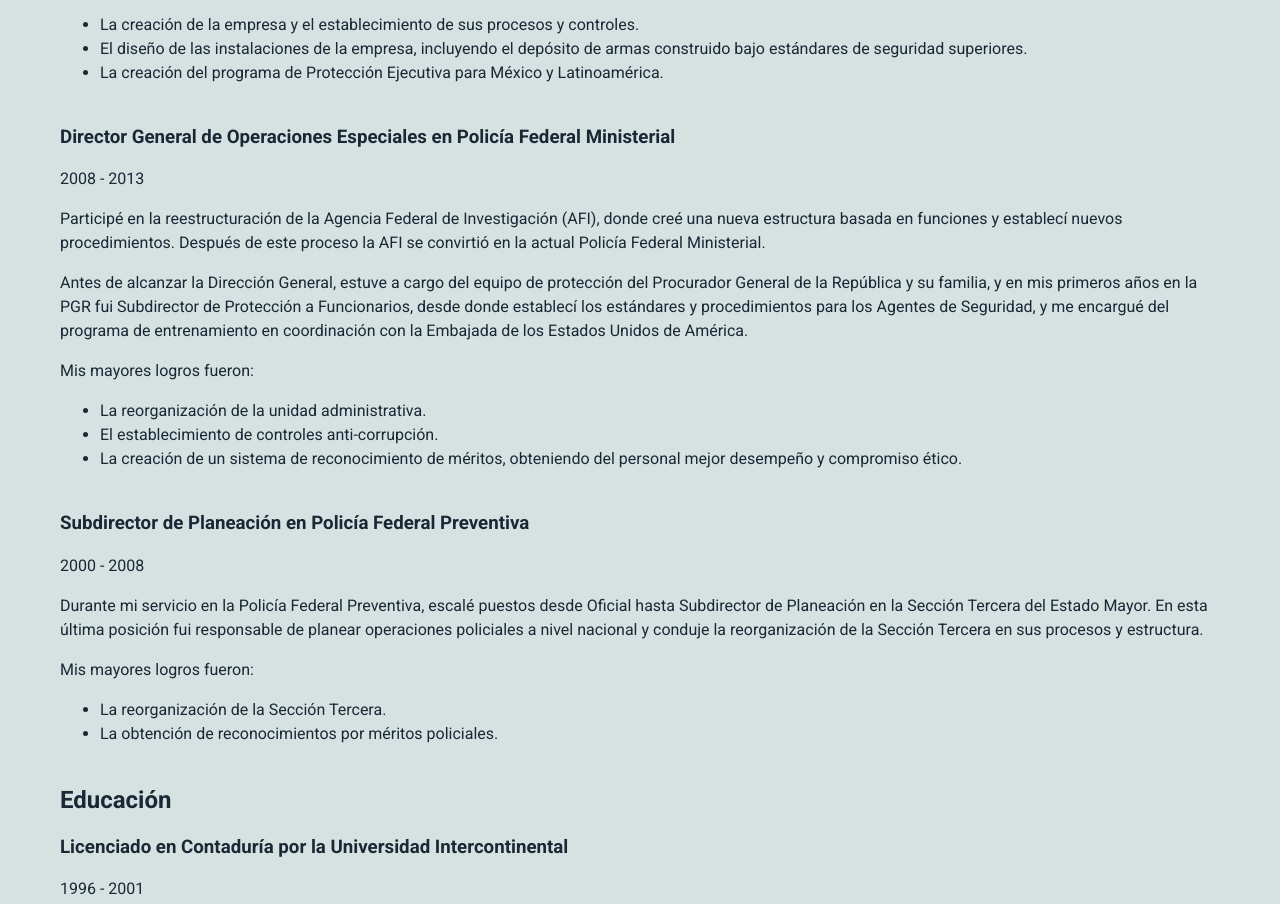
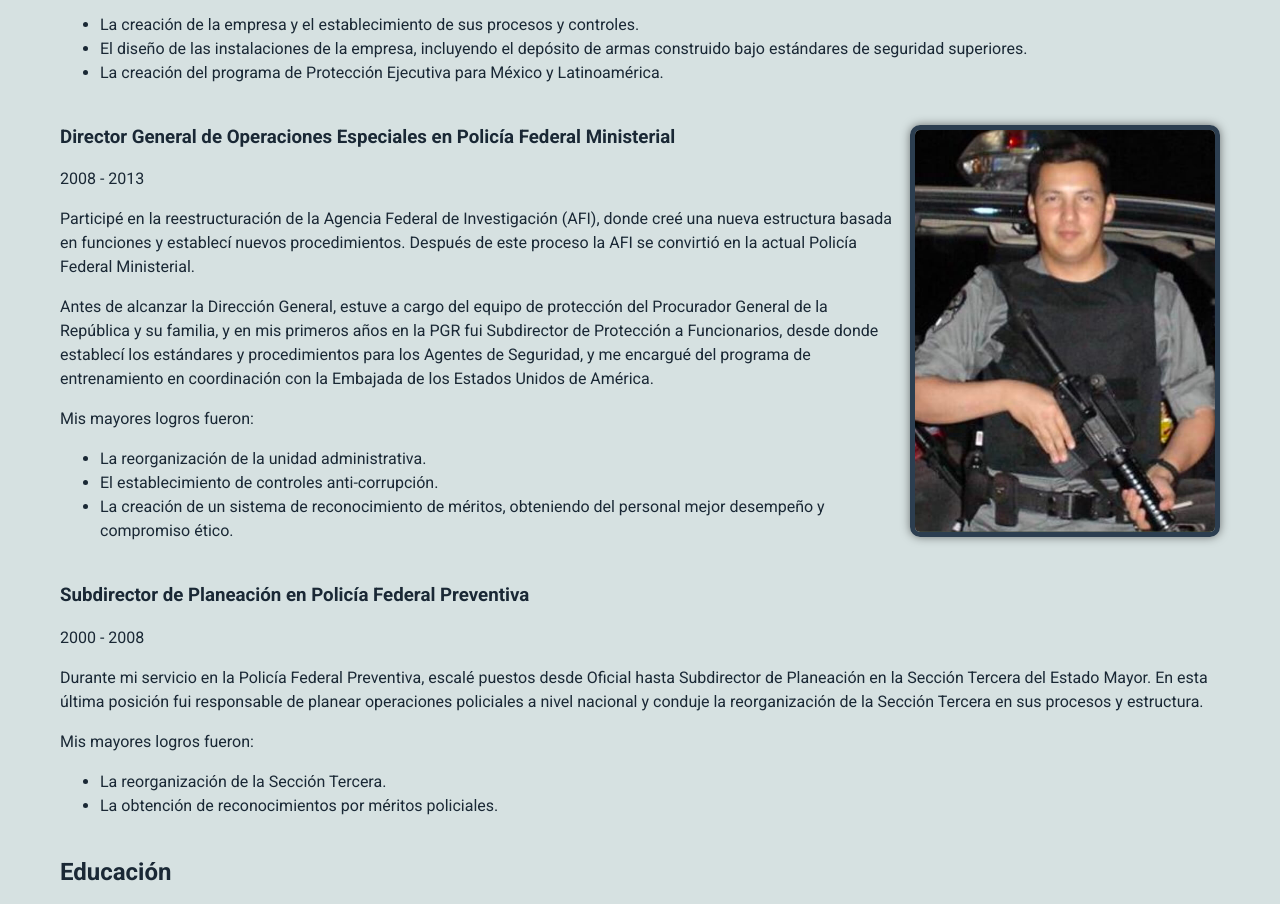
Before and after one commit to ricardoaamano/ricardoaamano.github.io, a plain HTML site: page cv.html in a window 1280 px wide. Shown: the part 1004-1908 px from the top of the page. Drawn offline with Linux system fonts and the light colour scheme.

Commit message:
Agregando cute_cop.png en CV

```diff
--- a/cv.html
+++ b/cv.html
@@ -93,6 +93,9 @@
                         </ul>
                     </div>
                     <div class="section">
+                        <div class="main-photo clearfix">
+                            <img src="/cop.jpeg" alt="Foto de Ricardo A. Amano con uniforme de policía">
+                        </div>
                         <h3>Director General de Operaciones Especiales en Policía Federal Ministerial
                         </h3>
                         <p>2008 - 2013
```
